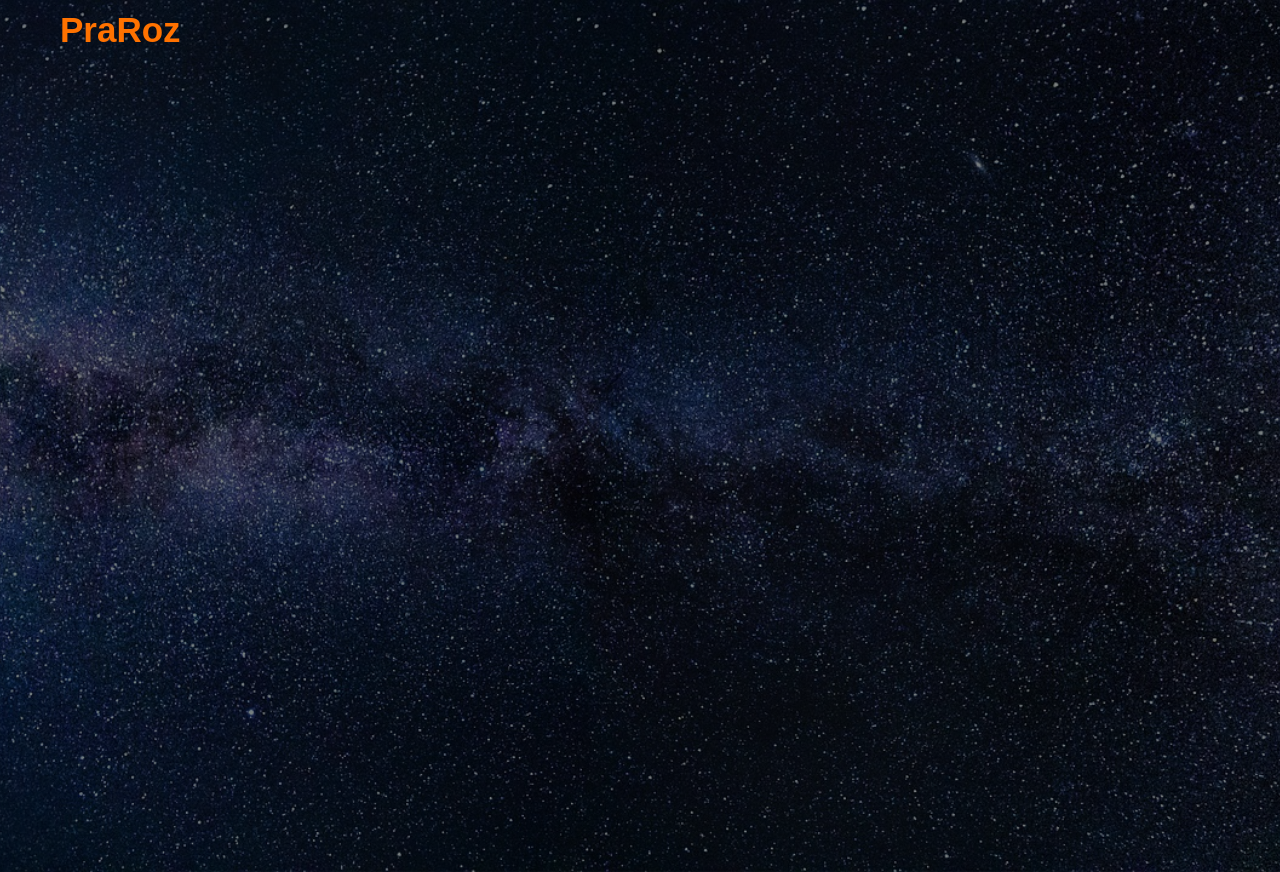
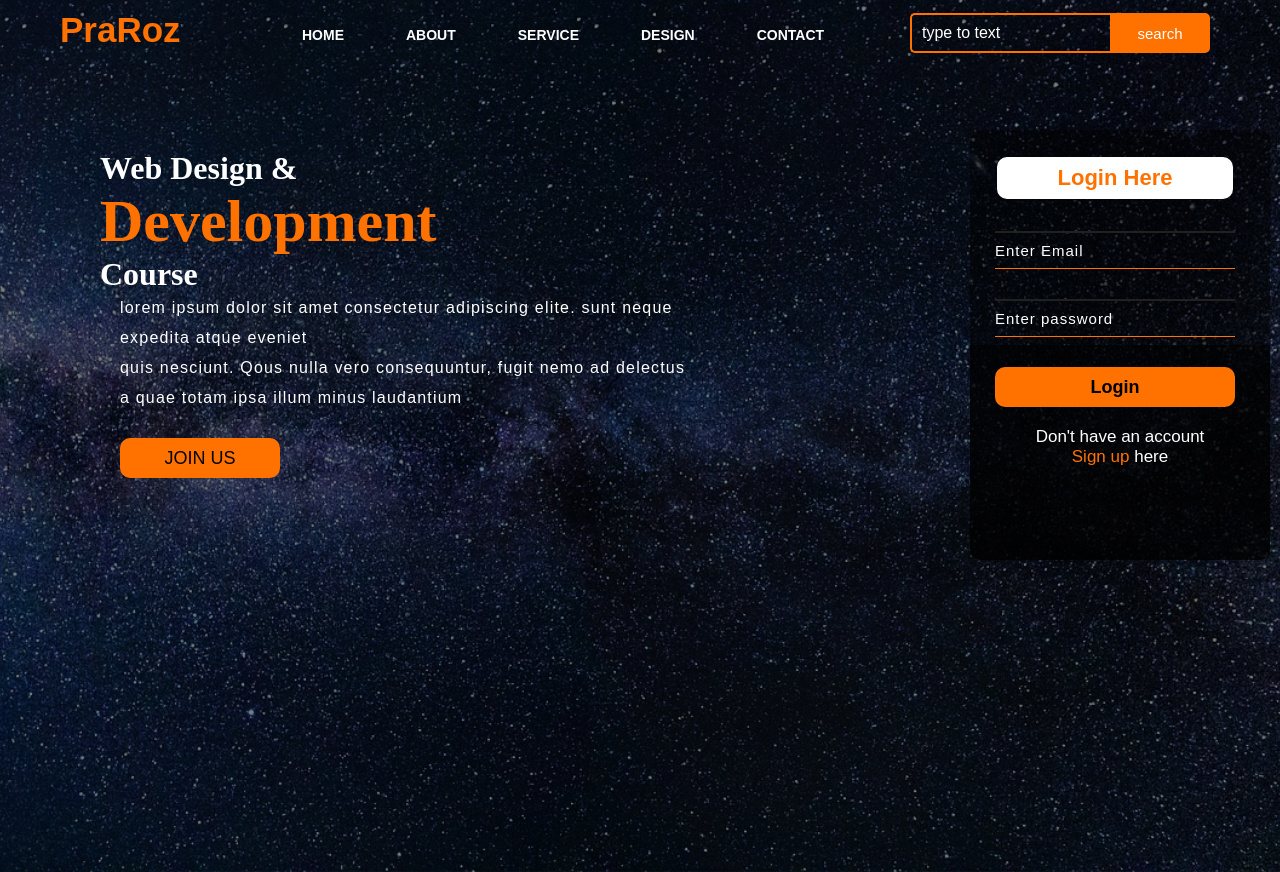
Before and after one commit to muthu2610/Project, a plain HTML site: page MiniProject/index.html in a window 1280 px wide. Drawn offline with Linux system fonts and the light colour scheme.

Commit message:
Update index.html

```diff
--- a/MiniProject/index.html
+++ b/MiniProject/index.html
@@ -12,8 +12,45 @@
                 <h2 class="logo">PraRoz</h2>
 
             </div>
+            <div class="menu">
+                <ul>
+                    <li><a href="#">HOME</a></li>
+                    <li><a href="#">ABOUT</a></li>
+                    <li><a href="#">SERVICE</a></li>
+                    <li><a href="#">DESIGN</a></li>
+                    <li><a href="#">CONTACT</a></li>
+
+                </ul>
+
+            </div>
+            <div class="search">
+                <input class="srch" type="search" name="" placeholder="type to text" >
+                <a href="#"><button class="btn">search</button></a>
+
+            </div>
 
 
+        </div>
+
+       <div class="container">
+          <h1>Web Design & <br> <span>Development</span><br>Course</h1>
+          <p class="par">lorem ipsum dolor sit amet consectetur adipiscing elite. sunt neque<br>expedita atque eveniet
+            <br> quis nesciunt. Qous nulla vero consequuntur, fugit nemo ad delectus
+            <br>a quae totam ipsa illum minus laudantium </p>
+
+            <button class="cn"><a href="#">JOIN US</a></button>
+
+           <div class="form">
+            <h2>Login Here</h2>
+            <input type="email" name="email" placeholder="Enter Email ">
+            <input type="password" name="password" placeholder="Enter password ">
+            <button class="btnn"><a href="#">Login</a> </button>
+
+            <p class="link">Don't have an account<br>
+
+            <a href="#">Sign up </a> here</a></p>
+
+           </div>
 
         </div>
 
```
